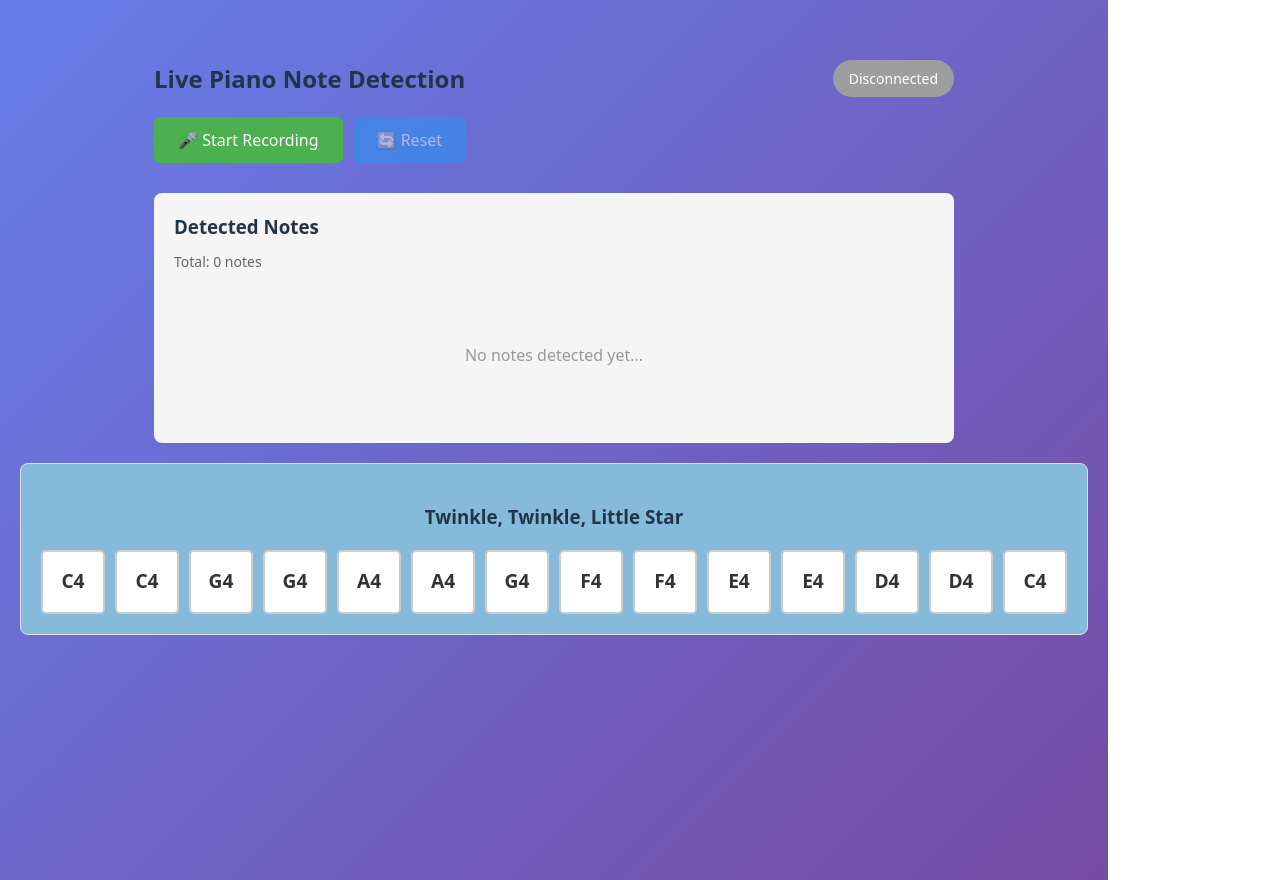
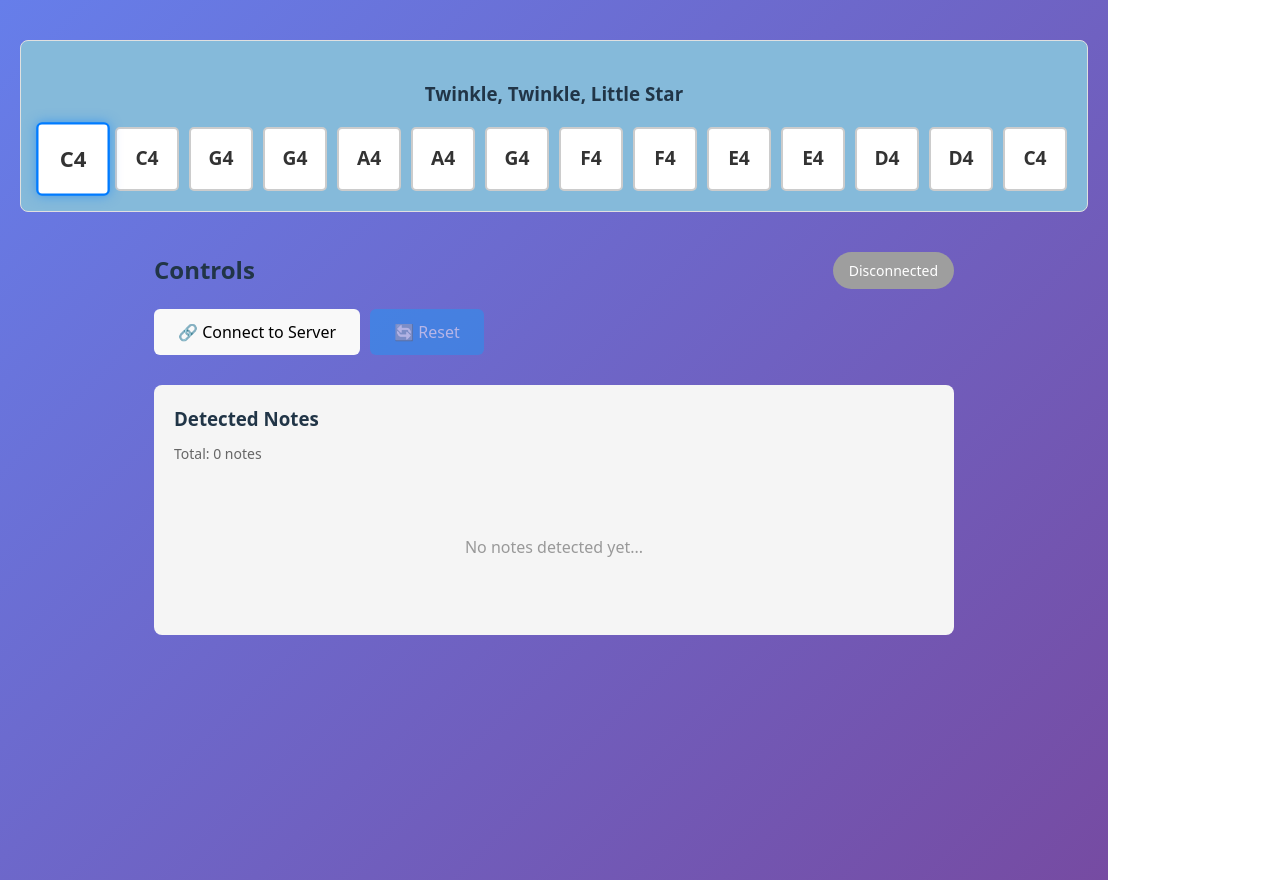
Before and after one commit to eyalbouganim/PlayRightProject, a React (Vite) app in the folder my-app/: page /recording in a window 1280 px wide. Built offline with nearby package versions, Linux system fonts and the light colour scheme.

Commit message:
Comparison between last played notes

```diff
--- a/my-app/src/Pages/Recording/components/LiveRecorder.jsx
+++ b/my-app/src/Pages/Recording/components/LiveRecorder.jsx
@@ -1,50 +1,39 @@
 // src/Pages/Recording/components/LiveRecorder.jsx
-import { useAudioStream } from '../../../hooks/useAudioStream';
-import NoteDisplay from './NoteDisplay.jsx';
+
+import React from 'react';
+import NoteDisplay from './NoteDisplay.jsx'; // ## NEW: Re-import NoteDisplay ##
 import './LiveRecorder.css';
 
-const LiveRecorder = () => {
-    const {
-        isConnected,
-        isRecording,
-        status,
-        notes,
-        error,
-        connect,
-        startRecording,
-        stopRecording,
-        reset,
-        disconnect
-    } = useAudioStream();
-
-    const handleStart = async () => {
-        if (!isConnected) {
-            await connect();
-        }
-        await startRecording();
-    };
+const LiveRecorder = ({
+    isConnected, isRecording, status, error, notes, // ## NEW: Accept "notes" as a prop ##
+    connect, startRecording, stopRecording, reset, disconnect
+}) => {
 
     return (
         <div className="live-recorder">
             <div className="recorder-header">
-                <h2>Live Piano Note Detection</h2>
+                <h2>Controls</h2>
                 <div className={`status-indicator ${isConnected ? 'connected' : 'disconnected'}`}>
                     {status}
                 </div>
             </div>
 
-            {error && (
-                <div className="error-message">
-                    ⚠️ {error}
-                </div>
-            )}
+            {error && <div className="error-message">⚠️ {error}</div>}
 
             <div className="controls">
-                {!isRecording ? (
+                {!isConnected ? (
+                    <button
+                        className="btn btn-connect"
+                        onClick={connect}
+                        disabled={status.includes('Connecting')}
+                    >
+                        🔗 Connect to Server
+                    </button>
+                ) : !isRecording ? (
                     <button
                         className="btn btn-start"
-                        onClick={handleStart}
-                        disabled={isRecording}
+                        onClick={startRecording}
+                        disabled={!status.includes('Ready')}
                     >
                         🎤 Start Recording
                     </button>
@@ -64,17 +53,9 @@ const LiveRecorder = () => {
                 >
                     🔄 Reset
                 </button>
-
-                {isConnected && (
-                    <button
-                        className="btn btn-disconnect"
-                        onClick={disconnect}
-                    >
-                        ❌ Disconnect
-                    </button>
-                )}
             </div>
 
+            {/* ## NEW: Add the NoteDisplay component back in ## */}
             <NoteDisplay notes={notes} />
         </div>
     );
--- a/my-app/src/Pages/Recording/components/TargetNotes.jsx
+++ b/my-app/src/Pages/Recording/components/TargetNotes.jsx
@@ -1,37 +1,22 @@
+// src/Pages/Recording/components/TargetNotes.jsx
+
 import React from 'react';
 import './TargetNotes.css';
 
-// This is the array of notes for our test song.
-// Each object contains the note's name for display and comparison.
-const twinkleTwinkle = [
-    { name: 'C4' }, { name: 'C4' }, { name: 'G4' }, { name: 'G4' },
-    { name: 'A4' }, { name: 'A4' }, { name: 'G4' }, { name: 'F4' },
-    { name: 'F4' }, { name: 'E4' }, { name: 'E4' }, { name: 'D4' },
-    { name: 'D4' }, { name: 'C4' }
-];
+const TargetNotes = ({ song, currentTargetNoteIndex, noteStatuses }) => {
+    // If no song is provided, render nothing to avoid errors.
+    if (!song) return null;
 
-/**
- * A component to display the sheet music for a song.
- * @param {object} props
- * @param {number} props.currentTargetNoteIndex - The index of the note the user should play now.
- * @param {string[]} props.noteStatuses - An array of statuses ('pending', 'correct', 'incorrect') for each note.
- */
-const TargetNotes = ({ currentTargetNoteIndex, noteStatuses }) => {
-    // If no statuses are provided, create a default array of 'pending'.
-    const statuses = noteStatuses || new Array(twinkleTwinkle.length).fill('pending');
+    const statuses = noteStatuses || new Array(song.length).fill('pending');
 
     return (
         <div className="target-notes-container">
             <h3>Twinkle, Twinkle, Little Star</h3>
             <div className="sheet-music">
-                {twinkleTwinkle.map((note, index) => (
+                {song.map((note, index) => (
                     <div
                         key={index}
-                        className={`
-                            note-box
-                            ${statuses[index]}
-                            ${index === currentTargetNoteIndex ? 'highlighted' : ''}
-                        `}
+                        className={`note-box ${statuses[index]} ${index === currentTargetNoteIndex ? 'highlighted' : ''}`}
                     >
                         {note.name}
                     </div>
--- a/my-app/src/Pages/Recording/recording.jsx
+++ b/my-app/src/Pages/Recording/recording.jsx
@@ -1,13 +1,86 @@
-// src/Pages/Recording/recording.jsx
+// src/Pages/Recording/Recording.jsx
+
+import React, { useState, useEffect } from 'react';
+import { useAudioStream } from '../../hooks/useAudioStream';
 import LiveRecorder from './components/LiveRecorder';
 import TargetNotes from './components/TargetNotes';
 import './recording.css';
 
+const songToPlay = [
+    { name: 'C4' }, { name: 'C4' }, { name: 'G4' }, { name: 'G4' },
+    { name: 'A4' }, { name: 'A4' }, { name: 'G4' }, { name: 'F4' },
+    { name: 'F4' }, { name: 'E4' }, { name: 'E4' }, { name: 'D4' },
+    { name: 'D4' }, { name: 'C4' }
+];
+
 const Recording = () => {
+    const audioStream = useAudioStream();
+    const { notes: detectedNotes, isRecording } = audioStream;
+
+    const [currentTargetNoteIndex, setCurrentTargetNoteIndex] = useState(0);
+    const [noteStatuses, setNoteStatuses] = useState(new Array(songToPlay.length).fill('pending'));
+
+    // ## THIS IS THE FIX (Part 1) ##
+    // Add a state to count how many notes we've already processed.
+    const [processedNotesCount, setProcessedNotesCount] = useState(0);
+
+    // ## THIS IS THE FIX (Part 2) ##
+    // The comparison logic is now more robust.
+    useEffect(() => {
+        // Only run if there's a new, unprocessed note.
+        if (!isRecording || detectedNotes.length <= processedNotesCount || currentTargetNoteIndex >= songToPlay.length) {
+            return;
+        }
+
+        // Get the next unprocessed note, not just the last one.
+        const nextNoteToProcess = detectedNotes[processedNotesCount];
+        const targetNote = songToPlay[currentTargetNoteIndex];
+
+        // Compare the new note to the target note.
+        if (nextNoteToProcess.note === targetNote.name) {
+            const newStatuses = [...noteStatuses];
+            newStatuses[currentTargetNoteIndex] = 'correct';
+            setNoteStatuses(newStatuses);
+            setCurrentTargetNoteIndex(prevIndex => prevIndex + 1);
+        } else {
+            const newStatuses = [...noteStatuses];
+            newStatuses[currentTargetNoteIndex] = 'incorrect';
+            setNoteStatuses(newStatuses);
+        }
+
+        // "Consume" the note by incrementing the counter.
+        setProcessedNotesCount(prevCount => prevCount + 1);
+
+    }, [detectedNotes, isRecording, currentTargetNoteIndex, processedNotesCount]);
+
+    // ## THIS IS THE FIX (Part 3) ##
+    // The reset function must also reset our new counter.
+    const handleReset = () => {
+        audioStream.reset();
+        setCurrentTargetNoteIndex(0);
+        setNoteStatuses(new Array(songToPlay.length).fill('pending'));
+        setProcessedNotesCount(0); // Reset the processed notes counter.
+    };
+
     return (
         <div className="recording-page">
-            <LiveRecorder />
-            <TargetNotes />
+            <TargetNotes
+                song={songToPlay}
+                noteStatuses={noteStatuses}
+                currentTargetNoteIndex={currentTargetNoteIndex}
+            />
+
+            <LiveRecorder
+                {...audioStream}
+                reset={handleReset}
+                notes={detectedNotes}
+            />
+
+            {currentTargetNoteIndex >= songToPlay.length && (
+                <div className="completion-message">
+                    <h2>🎉 Well Done! 🎉</h2>
+                </div>
+            )}
         </div>
     );
 };
```
